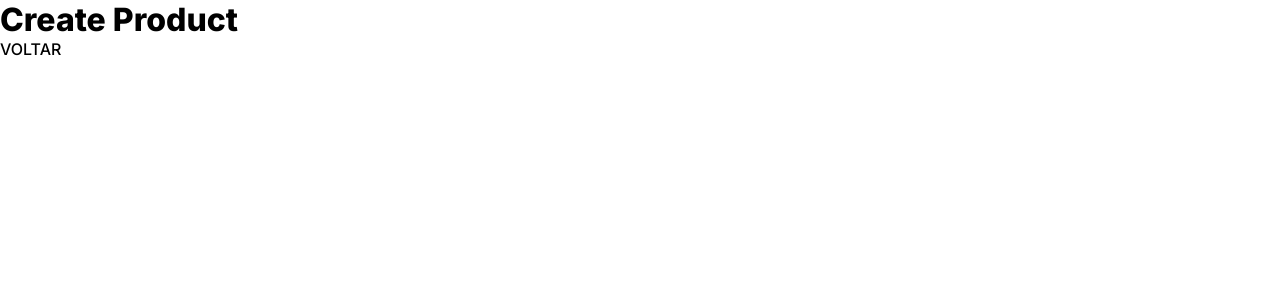
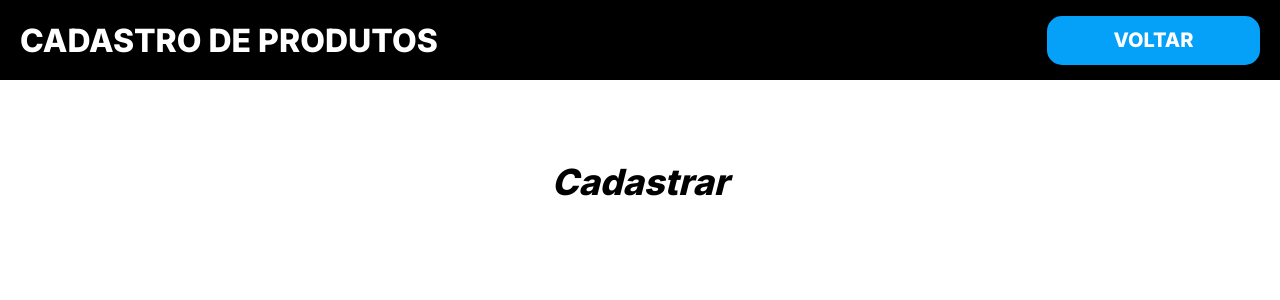
Before and after one commit to alissondevsouza/crud-product-frontend-react-jsx, a React (Vite) app: page /create in a window 1280 px wide. Shown: the top 300 px of the page. Built offline with nearby package versions, Linux system fonts and the light colour scheme.

Commit message:
Feat: Created structure for  create page, update page and details page

```diff
--- a/src/components/Header-home/index.jsx
+++ b/src/components/Header-home/index.jsx
@@ -1,13 +1,19 @@
 import { Link } from 'react-router-dom';
 import styles from './headerHome.module.css';
+import PropTypes from 'prop-types';
 
-export function HeaderHome() {
+export function HeaderHome({ actionButton, pathButton }) {
     return (
         <header className={styles.header}>
             <div className={styles.header__container}>
                 <Link to='/home' className={styles.header__link}>CADASTRO DE PRODUTOS</Link>
-                <Link to='/create' className={styles.header__button}>CADASTRAR</Link>
+                <Link to={pathButton} className={styles.header__button}>{actionButton}</Link>
             </div>
         </header>
     );
 }
+
+HeaderHome.propTypes = {
+    actionButton: PropTypes.string.isRequired,
+    pathButton: PropTypes.string.isRequired,
+  };
--- a/src/pages/Create-product/createProduct.module.css
+++ b/src/pages/Create-product/createProduct.module.css
@@ -0,0 +1,15 @@
+.create__container {
+    display: flex;
+    flex-direction: column;
+    justify-content: center;
+    align-items: center;
+}
+
+.create__title {
+    font-size: 3.6rem;
+    font-weight: 800;
+    font-style: italic;
+    line-height: normal;
+    margin-bottom: 8rem;
+    margin-top: 8rem;
+}
--- a/src/pages/Create-product/index.jsx
+++ b/src/pages/Create-product/index.jsx
@@ -1,11 +1,13 @@
-import { Link } from 'react-router-dom';
-import './createProduct.module.css'
+import { HeaderHome } from '../../components/Header-home';
+import styles from './createProduct.module.css'
 
 export function CreateProduct() {
     return (
         <div>
-            <h1>Create Product</h1>
-            <Link to="/home">VOLTAR</Link>
+            <HeaderHome actionButton='VOLTAR' pathButton='/home' />
+            <div className={styles.create__container}>
+                <span className={styles.create__title}>Cadastrar</span>
+            </div>
         </div>
     );
 }
--- a/src/pages/Details-product/detailsProduct.module.css
+++ b/src/pages/Details-product/detailsProduct.module.css
@@ -0,0 +1,15 @@
+.details__container {
+    display: flex;
+    flex-direction: column;
+    justify-content: center;
+    align-items: center;
+}
+
+.details__title {
+    font-size: 3.6rem;
+    font-weight: 800;
+    font-style: italic;
+    line-height: normal;
+    margin-bottom: 8rem;
+    margin-top: 8rem;
+}
--- a/src/pages/Details-product/index.jsx
+++ b/src/pages/Details-product/index.jsx
@@ -1,11 +1,13 @@
-import { Link } from 'react-router-dom';
-import './detailsProduct.module.css';
+import styles from './detailsProduct.module.css';
+import { HeaderHome } from '../../components/Header-home';
 
 export function DetailsProduct() {
     return (
         <div>
-            <h1>Details Product</h1>
-            <Link to="/home">VOLTAR</Link>
+        <HeaderHome actionButton='VOLTAR' pathButton='/home' />
+        <div className={styles.details__container}>
+            <span className={styles.details__title}>Detalhes</span>
         </div>
+    </div>
     );
 }
--- a/src/pages/Home/index.jsx
+++ b/src/pages/Home/index.jsx
@@ -39,7 +39,7 @@ export function Home() {
 
     return (
         <div>
-            <HeaderHome />
+            <HeaderHome actionButton='CADASTRAR' pathButton='/create' />
             <div className={styles.table}>
               <span className={styles.table__title}>Produtos</span>
               <TableProducts products={products} />
--- a/src/pages/Update-product/index.jsx
+++ b/src/pages/Update-product/index.jsx
@@ -1,11 +1,13 @@
-import { Link } from 'react-router-dom';
-import './updateProduct.module.css';
+import styles from './updateProduct.module.css';
+import { HeaderHome } from '../../components/Header-home';
 
 export function UpdateProduct() {
     return (
         <div>
-            <h1>Update Product</h1>
-            <Link to="/home">VOLTAR</Link>
+            <HeaderHome actionButton='VOLTAR' pathButton='/home' />
+            <div className={styles.update__container}>
+                <span className={styles.update__title}>Atualizar</span>
+            </div>
         </div>
     );
 }
--- a/src/pages/Update-product/updateProduct.module.css
+++ b/src/pages/Update-product/updateProduct.module.css
@@ -0,0 +1,15 @@
+.update__container {
+    display: flex;
+    flex-direction: column;
+    justify-content: center;
+    align-items: center;
+}
+
+.update__title {
+    font-size: 3.6rem;
+    font-weight: 800;
+    font-style: italic;
+    line-height: normal;
+    margin-bottom: 8rem;
+    margin-top: 8rem;
+}
```
